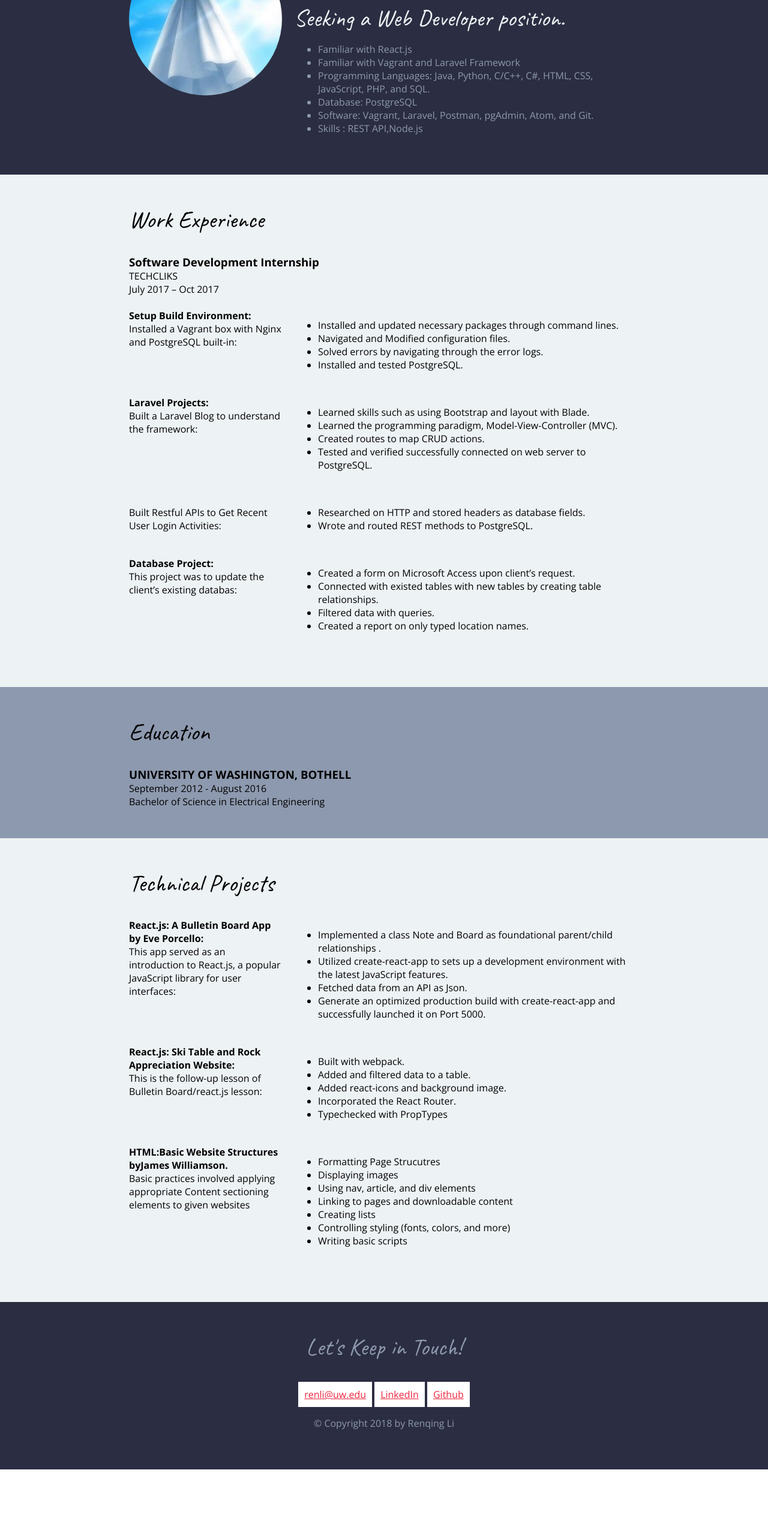
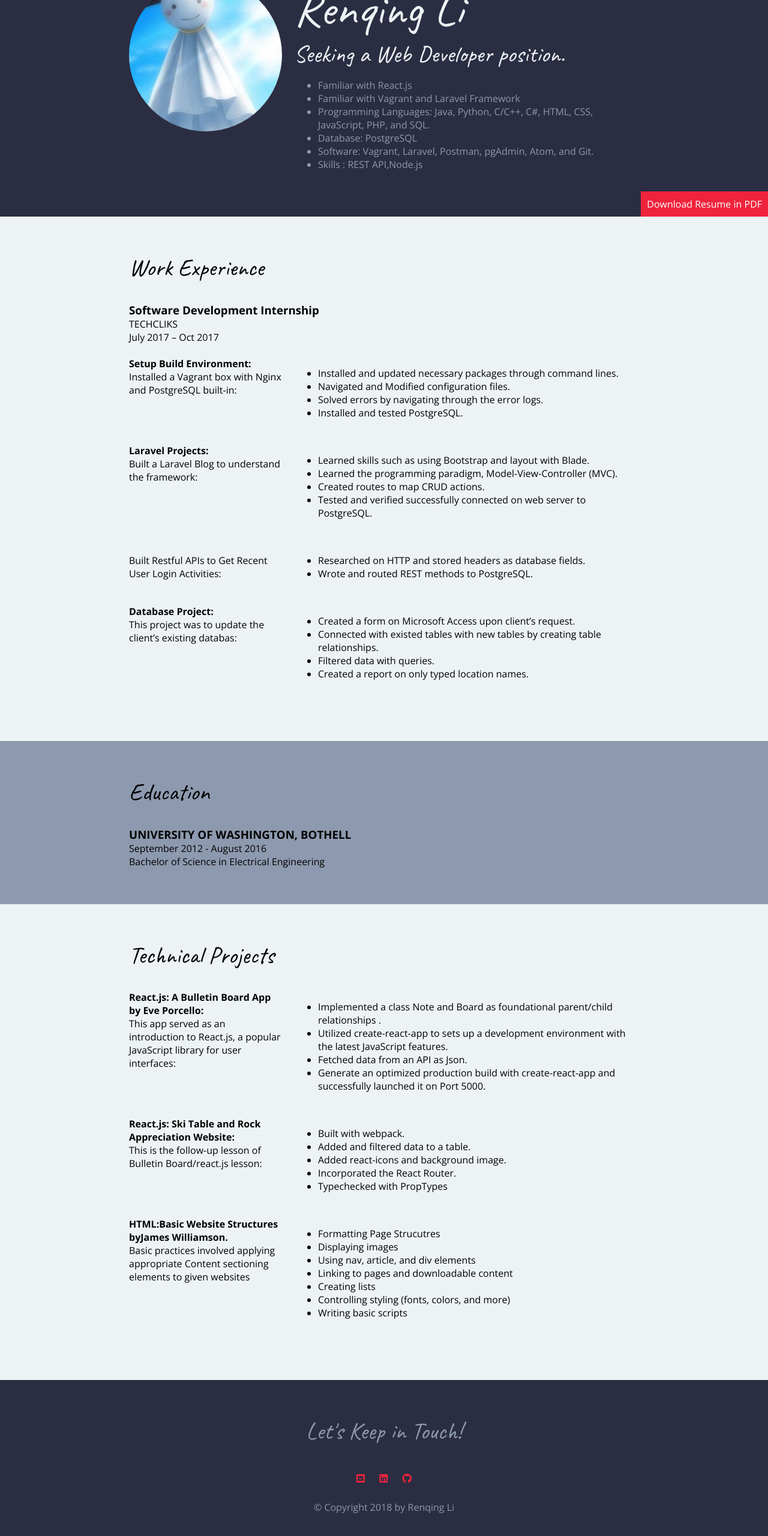
Before and after one commit to R-en/css_resume, a plain HTML site: page index.html in a window 1280 px wide. Shown: the part 146-2706 px from the top of the page at 60% size. Before the commit the page ends 2595 px from the top, so only its background shows below. Drawn offline with nearby package versions, Linux system fonts and the light colour scheme.

Commit message:
Added icons and download button

```diff
--- a/CSS/styles.css
+++ b/CSS/styles.css
@@ -1,3 +1,10 @@
+/* Color Palette
+#2B2D42 - dark blue
+#8D99AE - light blue
+#EDF2F4 - blue/white
+#EF233C - red
+*/
+
 /*border box fix*/
 html{
     box-sizing: border-box;
@@ -41,7 +48,7 @@ h4 {
 .content-wrap {
     max-width: 950px;
     margin: 0 auto;
-    padding: 50px;
+    padding: 60px 50px;
     overflow: auto;
 }
 
@@ -58,7 +65,6 @@ h4 {
     /*min-height: 200px;*/
 }
 
-
 a {
     color: #EF233C;
 }
@@ -71,6 +77,14 @@ a:hover {
     text-transform: uppercase;
 }
 
+.btn {
+    text-decoration: none;
+    background: #EF233C;
+    color: white;
+    padding: 10px;
+    display: inline-block;
+}
+
 
 /*profile image*/
 .profile-img {
@@ -79,6 +93,10 @@ a:hover {
 
 /* Header
 --------------------------------*/
+header {
+    padding-top: 50px;
+    position: relative;
+}
 header, footer{
     background: #2B2D42;
     color: #8D99AE;
@@ -91,6 +109,12 @@ header h1, header h2 {
 
 header {
     text-align: left;
+}
+
+.download {
+    position: absolute;
+    bottom: 0;
+    right: 0;
 }
 
 /* Navigation
@@ -144,7 +168,6 @@ footer{
 }
 
 .contact-info a{
-    background: white;
     padding: 10px;
     display: inline-block;
 }
--- a/index.html
+++ b/index.html
@@ -1,6 +1,8 @@
 <!DOCTYPE html>
 <html lang="en">
 <head>
+    <!-- Go to http://fontawesome.io/get-started/ to generate your own embed code! -->
+    <link rel="stylesheet" href="https://use.fontawesome.com/releases/v5.3.1/css/all.css" integrity="sha384-mzrmE5qonljUremFsqc01SB46JvROS7bZs3IO2EmfFsd15uHvIt+Y8vEf7N7fWAU" crossorigin="anonymous">
     <meta charset="UTF-8">
     <meta name="viewport" content="width=device-width, initial-scale=1.0">
     <title>Renqing Li | Resume</title>
@@ -32,6 +34,7 @@
                 </ul>
             </div>
         </div>
+        <a href="ren_li_resume_software.pdf" class="btn download" download = "ren_li_resume_software.pdf">Download Resume in PDF</a>
     </header>
 
     <main role="main">
@@ -181,9 +184,18 @@
 
             <!-- Social media and contact links. -->
             <div class="contact-info">
-                <a href="mailto:renli@uw.edu">renli@uw.edu</a>
-                <a href="https://www.linkedin.com/in/renqing-li-3b8688162/" target="_blank">LinkedIn</a>
-                <a href="https://github.com/R-en" target="_blank">Github</a>
+                <a href="mailto:renli@uw.edu">
+                    <i aria-hidden class="fas fa-envelope-square"></i>
+                    <span class="sr-only">Email</span>
+                </a>
+                <a href="https://www.linkedin.com/in/renqing-li-3b8688162/" target="_blank">
+                    <i aria-hidden class="fab fa-linkedin"></i>
+                    <span class="sr-only">Linkedin</span>
+                </a>
+                <a href="https://github.com/R-en" target="_blank">
+                    <i aria-hidden class="fab fa-github"></i>
+                    <span class="sr-only">Github</span>
+                </a>
             </div>
 
             <p>&copy; Copyright 2018 by Renqing Li</p>
```
